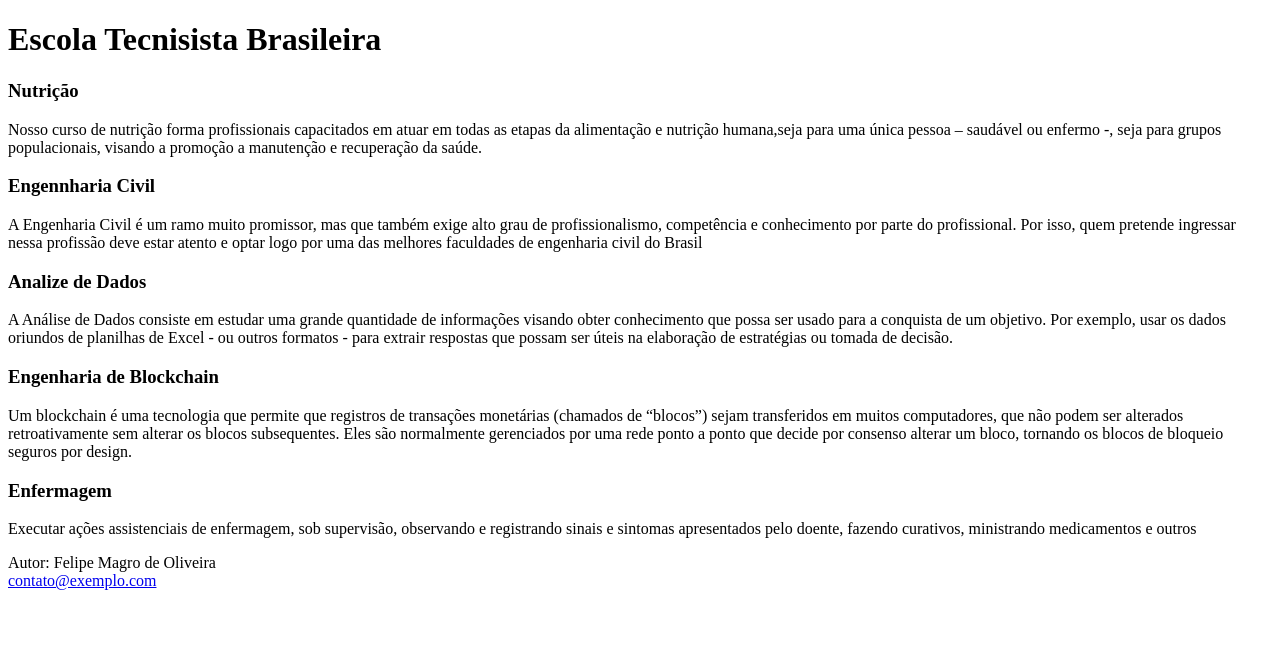
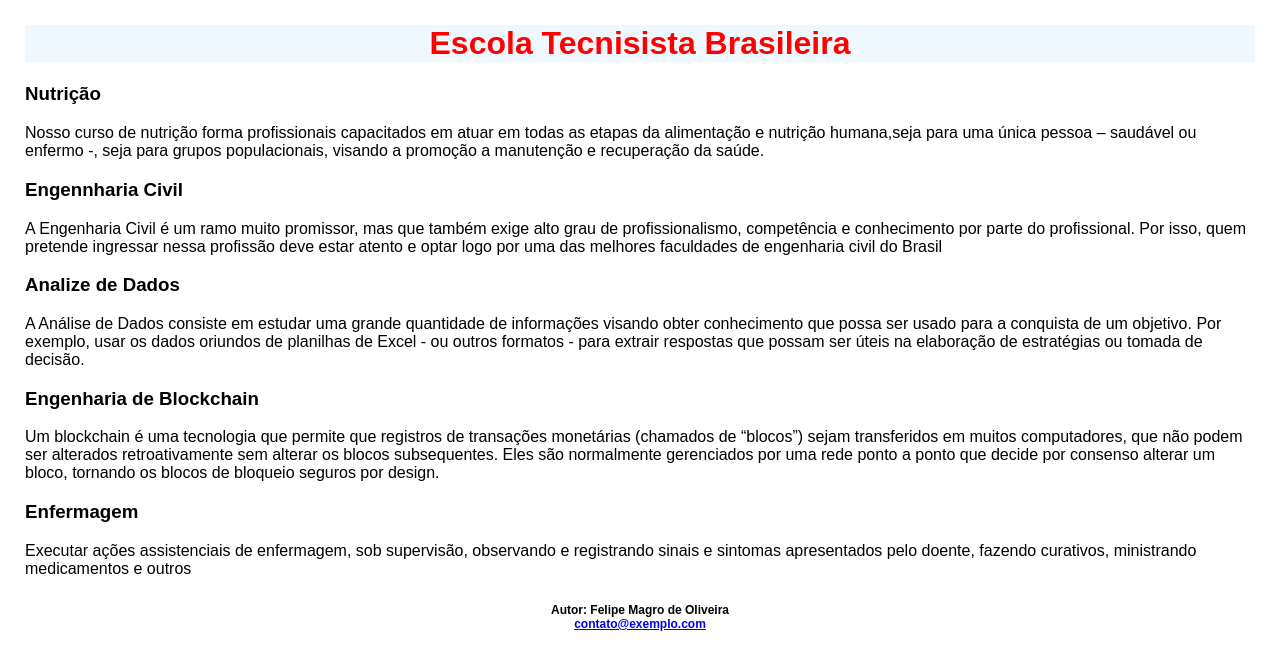
Before and after one commit to FelipeMagro/CCP1AN-BUA, a plain HTML site: page Index.html in a window 1280 px wide. Drawn offline with Linux system fonts and the light colour scheme.

Commit message:
implantação CSS-Atividade2

```diff
--- a/Index.html
+++ b/Index.html
@@ -1,29 +1,33 @@
 <!DOCTYPE html>
 <html>
     <head>
+        <meta charset="UTF-8">
         <title>Escola Tecnisista Brasileira </title>
+        <link type="text/css" rel="stylesheet" href="estilo.css">
     </head>
     <body>
-        <h1>Escola Tecnisista Brasileira</h1>
+        <h1 id="titulo_esc">Escola Tecnisista Brasileira</h1>
 
-        <h3>Nutrição</h3>
+        <h3 id="titulo_curso">Nutrição</h3>
         <p>Nosso curso de nutrição forma profissionais capacitados em atuar em todas as etapas da alimentação e nutrição humana,seja para uma única pessoa – saudável ou enfermo -, seja para grupos populacionais, visando a promoção a manutenção e recuperação da saúde.</p>
 
-        <h3>Engennharia Civil</h3>
+        <h3 id="titulo_curso">Engennharia Civil</h3>
         <p>A Engenharia Civil é um ramo muito promissor, mas que também exige alto grau de profissionalismo, competência e conhecimento por parte do profissional. Por isso, quem pretende ingressar nessa profissão deve estar atento e optar logo por uma das melhores faculdades de engenharia civil do Brasil</p>
 
-        <h3>Analize de Dados</h3>
+        <h3 id="titulo_curso">Analize de Dados</h3>
         <p>A Análise de Dados consiste em estudar uma grande quantidade de informações visando obter conhecimento que possa ser usado para a conquista de um objetivo. Por exemplo, usar os dados oriundos de planilhas de Excel - ou outros formatos - para extrair respostas que possam ser úteis na elaboração de estratégias ou tomada de decisão.</p>
 
-        <h3>Engenharia de Blockchain</h3>
+        <h3 id="titulo_curso">Engenharia de Blockchain</h3>
         <p>Um blockchain é uma tecnologia que permite que registros de transações monetárias (chamados de “blocos”) sejam transferidos em muitos computadores, que não podem ser alterados retroativamente sem alterar os blocos subsequentes. Eles são normalmente gerenciados por uma rede ponto a ponto que decide por consenso alterar um bloco, tornando os blocos de bloqueio seguros por design.</p>
 
-        <h3>Enfermagem</h3>
+        <h3 id="titulo_curso">Enfermagem</h3>
         <p>Executar ações assistenciais de enfermagem, sob supervisão, observando e registrando sinais e sintomas apresentados pelo doente, fazendo curativos, ministrando medicamentos e outros</p>
 
-        <footer>
-            <p>Autor: Felipe Magro de Oliveira<br>
-            <a href="mailto:contato@exemplo.com">contato@exemplo.com</a></p>
+        <footer class="rodape">
+            <strong>
+                <p>Autor: Felipe Magro de Oliveira<br>
+                <a href="mailto:contato@exemplo.com">contato@exemplo.com</a></p>
+            </strong>
         </footer>
 
     </body>
--- /dev/null
+++ b/estilo.css
@@ -0,0 +1,20 @@
+body{
+    font-family: sans-serif;
+    margin: 25px;
+}
+p{
+    display: block;
+}
+#titulo_esc{
+    background-color: aliceblue;
+    text-align: center;
+    color: red;
+}
+.titulo_curso{
+    color: grey;
+}
+.rodape{
+    margin: 25px;
+    font-size: 75%;
+    text-align: center;
+}
```
